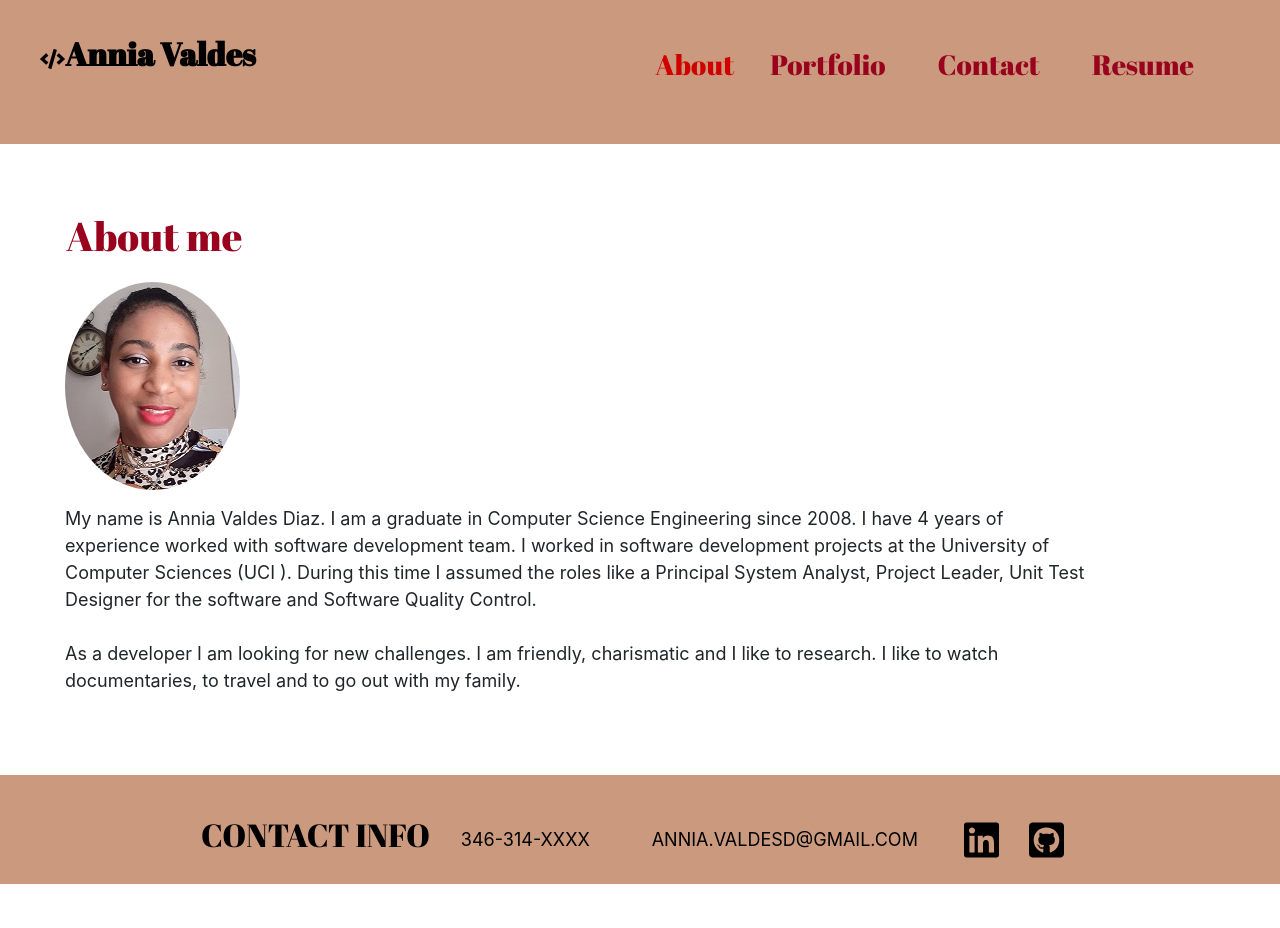
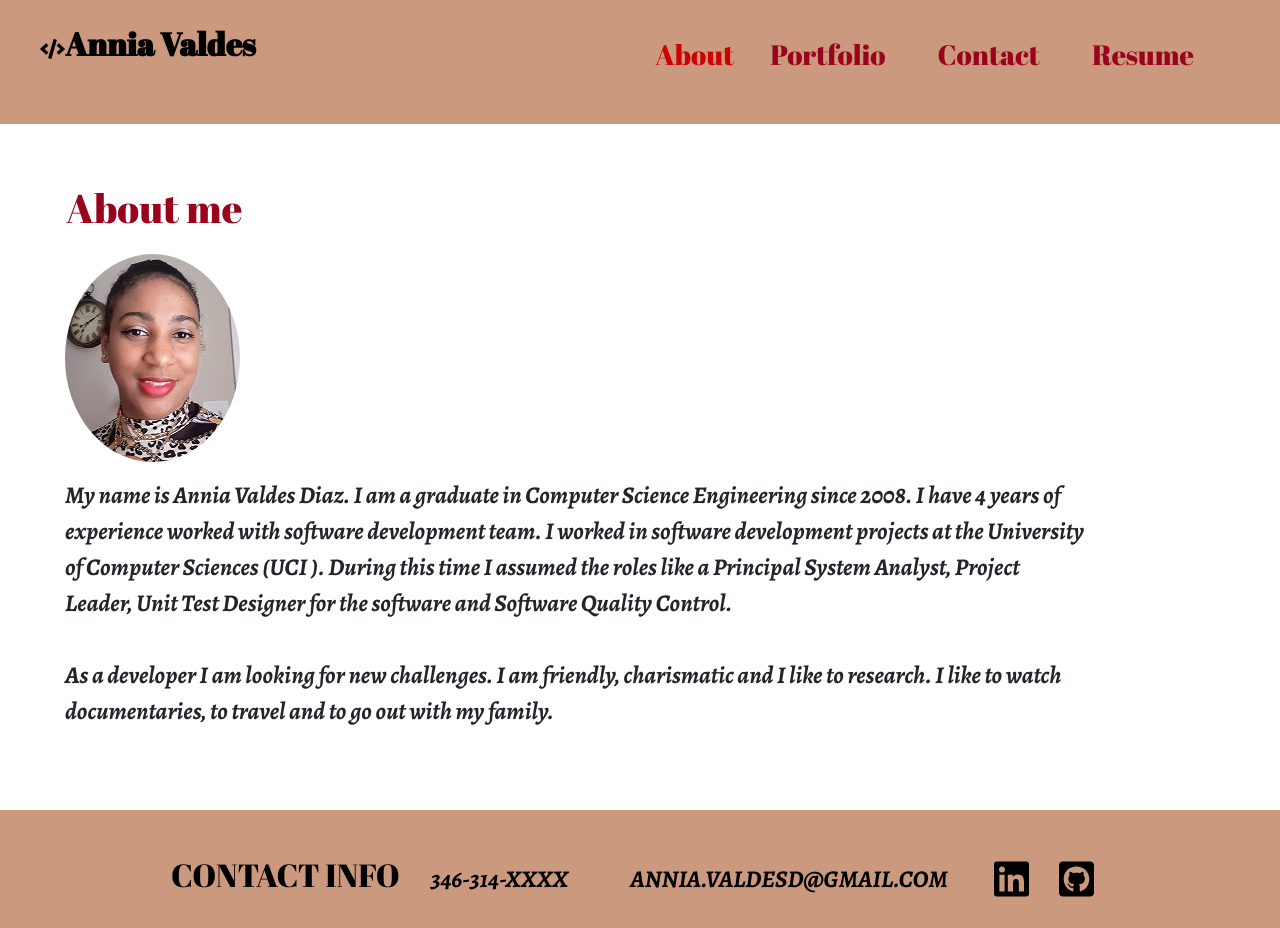
Before and after one commit to anniavd/React-Portfolio, a React (Create React App) app: page / in a window 1280 px wide. Before the commit the page ends 884 px from the top, so only its background shows below. Built offline with nearby package versions, Linux system fonts and the light colour scheme.

Commit message:
update style and readme

```diff
--- a/src/components/Contact/index.js
+++ b/src/components/Contact/index.js
@@ -45,7 +45,7 @@ function Contact() {
 
 
     return (
-        <main>
+        <main className="container">
         <section>
             <h1 data-testid="h1">Contact me</h1>
             <form id="contact-form" className="otherForm" onSubmit={handleSubmit}>
--- a/src/components/Portfolio/index.js
+++ b/src/components/Portfolio/index.js
@@ -12,9 +12,9 @@ function Portfolio(props) {
   return (
 
     <Row >
-      <Col mb={3}>
+      <Col mb={2}>
         <h3>{props.name}</h3>
-        <div className="Project card">
+        <div className="Project">
           <a href={props.githubLink} target="blank">
             <img className="images"
               src={require(`../../assets/images/${props.image}`)} alt={props.name}
--- a/src/index.css
+++ b/src/index.css
@@ -1,30 +1,26 @@
 * {
-
+margin: 0;
   padding: 0;
-}
-*{
   box-sizing: border-box;
 }
 
- body{
-	margin: 0 auto;
-	background-color: #eae2b7;
+:root{
+  --primary-color:#9a031e;
+ --secundary-color:grey;
 }
+
 
 main{
   max-width: 90%;
   padding: 50px 50px;
 }
-:root{
-  --primary-color:#9a031e;
- --secundary-color:grey;
-}
+
 
 .about {
   width: 100%;
   padding-left: 2vh;
   padding-right: 2vh;
-  /*text-align: center;*/
+
 }
 
 
@@ -34,15 +30,19 @@ main{
   position: relative;
   flex-wrap: wrap;
   display: flex;
-  padding: 35px 0px;
+  padding: 25px 0px;
   background-color:#cb997e;
   justify-content: space-between;
-  margin-bottom: 18px;
+  margin-bottom: 10px;
  font-family:'Franklin Gothic Medium', 'Arial Narrow', Arial, sans-serif;
+ position: sticky;
+ top: 0;
+ z-index: 9999;
 }
 
 header a{
   text-decoration: none;
+  color: var(--primary-color);
 }
 
 header h2 {
@@ -70,7 +70,7 @@ header nav ul li a {
 margin-right: 20px;
 font-weight: lighter ;
 font-size:28px;
-color:#9a031e;
+color:--primary-color;
 cursor: pointer;
 
 }
@@ -88,13 +88,14 @@ header nav ul li :hover{
 h1,h3{
   font-size: 30px;
   padding-bottom: 14px;
-  color:#9a031e;
+  color:var(--primary-color);
 }
 
 p{
    padding: 15px;
   text-align: start;
-  font-size: 18px;
+  font-size: 24px;
+  font-family: 'Alegreya', serif;
 }
 
 .otherForm{
@@ -109,14 +110,14 @@ p{
 .otherForm label{
 font-size: 18px;
 font-weight: bold;
-color: #9a031e;
+color: var(--primary-color);
 }
 
 .Btn-submit{
  height: 30px;
   border-radius: 5px;
   cursor: pointer;
-  background-color: #9a031e;
+  background-color: var(--primary-color);
 }
 
 /*footer*/
@@ -145,13 +146,14 @@ color: #9a031e;
    margin: 16px;
  }
 
-/*card*/
+/*Portfolio seccion*/
 
 
 .Project {
 	color: #fff;
 	position: relative;
-	margin: 1.5rem;
+  margin: 1.5rem;
+
 }
 
 .Project-meta {
@@ -185,11 +187,14 @@ color: #9a031e;
 	text-align: right;
 }
 
+img{
+  transition: all 0.5s ease;
+}
 
-.card:hover{
+img:hover{
   cursor: pointer;
-  border: 3px solid black;
- -webkit-transform:scale(1.1);transform:scale(1.1);
+  transform: scale(0.9);
+
 }
 
 .grid {
@@ -199,6 +204,7 @@ color: #9a031e;
 }
 
 .images {
+
   width: 25rem;
   max-width: 300px;
   max-height: 300px;
@@ -211,6 +217,7 @@ color: #9a031e;
 form {
   width: 100%;
   padding: 2%;
+  font-family: 'Alegreya', serif;
 }
 
 input {
@@ -240,7 +247,7 @@ textarea {
 }
 
 .resume a{
-  color: #9a031e;
+  color: var(--primary-color);
 }
 
 .elemtSkill  ul  {
```
Also changed, not shown: src/assets/images/screenshot.jpg (added), 1 other file (tests, documents, lock files or other folders).
